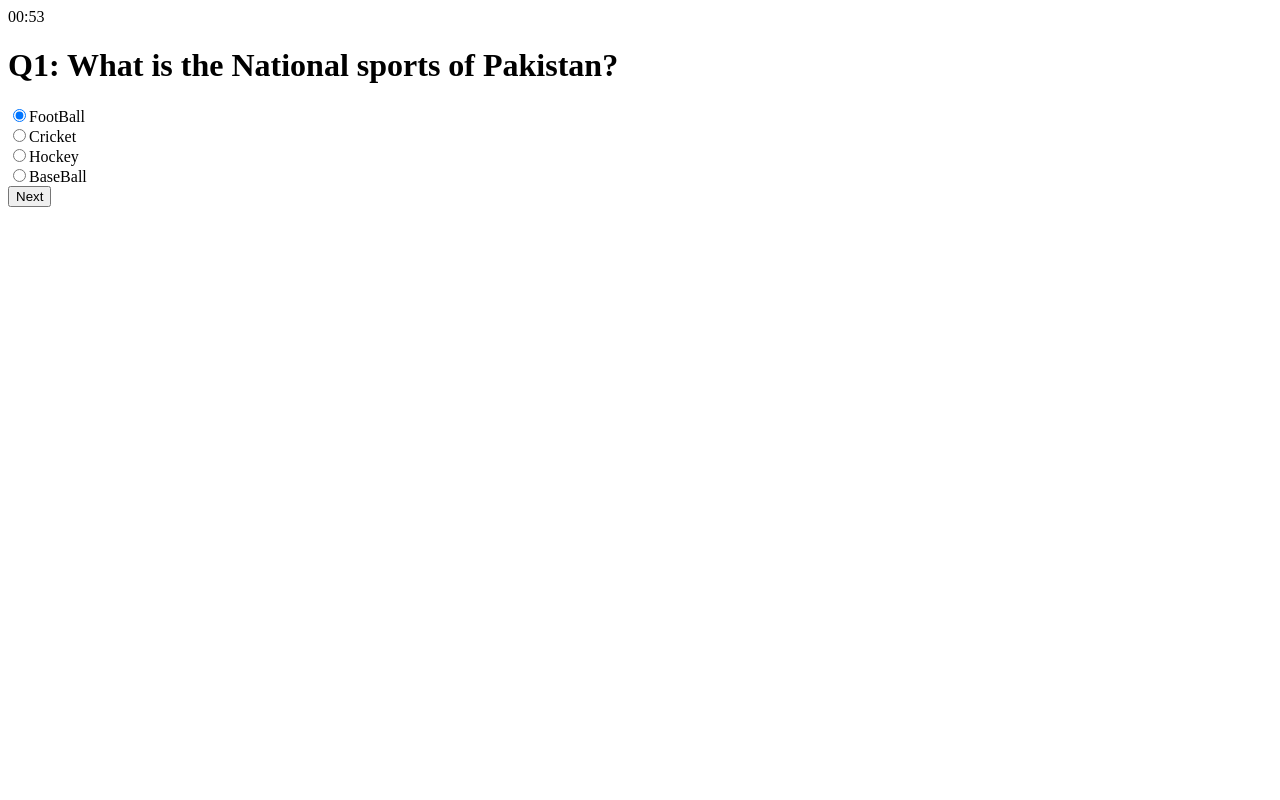
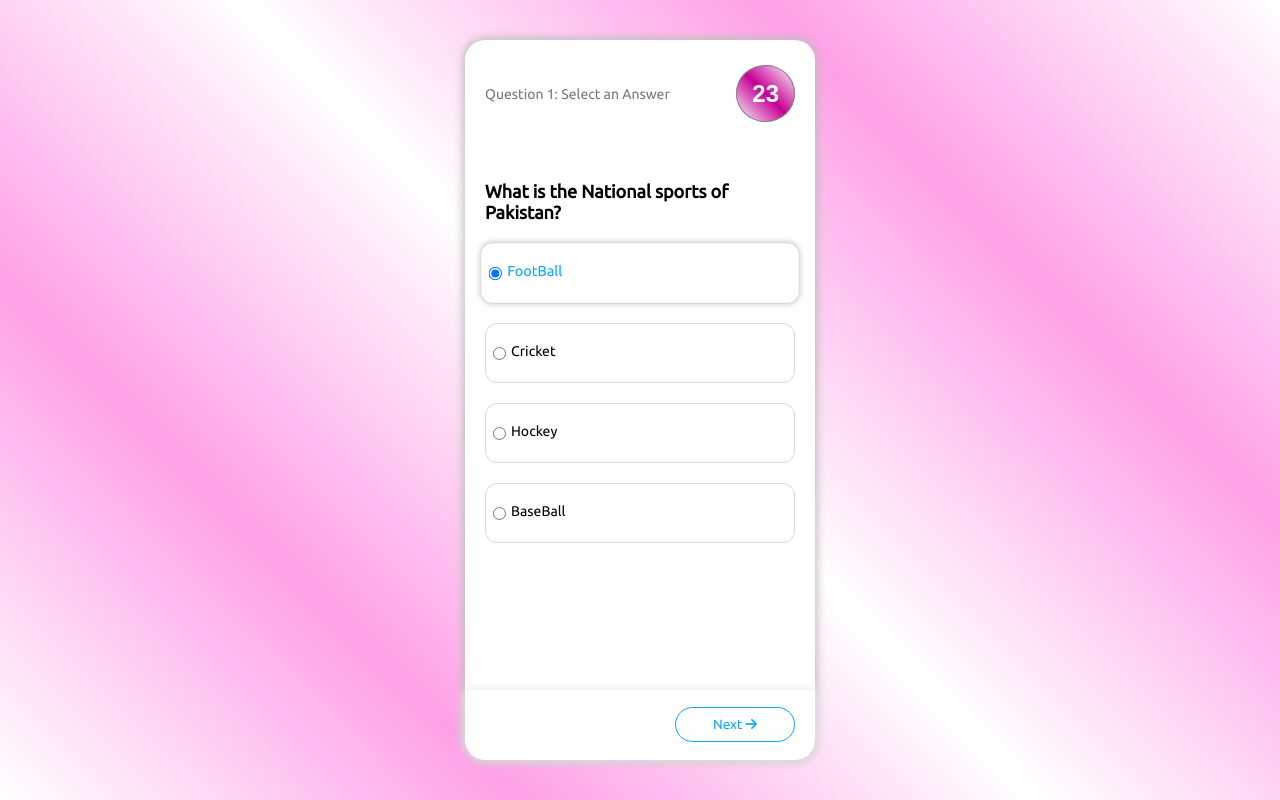
Before and after one commit to Danish12387/Assignments, a plain HTML site: page Java Script/JS-Assignment 04.html in a window 1280 px wide. Both pictures are taken after a click on the label "FootBall". Drawn offline with Linux system fonts and the light colour scheme.

Commit message:
js-assign updated 04

```diff
--- /dev/null
+++ b/Java Script/JS-Assignment 04.css
@@ -0,0 +1,155 @@
+@import url('https://fonts.googleapis.com/css2?family=Roboto&family=Ubuntu&display=swap');
+@import url('https://cdnjs.cloudflare.com/ajax/libs/font-awesome/6.4.2/css/all.min.css');
+
+/* font-family: 'Roboto', sans-serif;
+font-family: 'Ubuntu', sans-serif; */
+* {
+    margin: 0px;
+    padding: 0px;
+    box-sizing: border-box;
+    font-family: 'Ubuntu', sans-serif;
+}
+
+body {
+    height: 100vh;
+    display: flex;
+    justify-content: center;
+    align-items: center;
+    background: linear-gradient(45deg, transparent, #ffa1e7, transparent, #ffa1e7, transparent)
+}
+
+.container {
+    height: 90%;
+    width: 350px;
+    /* padding: 20px; */
+    box-shadow: 0px 0px 10px 2px rgb(189, 189, 189);
+    border-radius: 20px;
+    background-color: white;
+    position: relative;
+    display: flex;
+    justify-content: space-between;
+    /* align-items: center; */
+    flex-direction: column;
+}
+
+#set-time-div {
+    display: flex;
+    align-items: center;
+    justify-content: space-between;
+    margin-top: 40px;
+    margin-right: 20px;
+    margin-left: 20px;
+}
+
+#set-time {
+    border: 1px solid grey;
+    padding: 14px 15px;
+    border-radius: 100%;
+    font-size: 24px;
+    font-weight: bold;
+    font-family: sans-serif;
+    background: linear-gradient(45deg, transparent, #c40094, transparent);
+    color: white;
+}
+
+.option-div {
+    display: block;
+    cursor: pointer;
+    margin-top: 20px;
+    border: 1px solid rgb(216, 216, 216);
+    border-radius: 12px;
+    height: 60px;
+    display: flex;
+    align-items: center;
+    padding: 7px;
+    font-size: 14px;
+    transition: all .2s ease-out;
+    margin-right: 20px;
+    margin-left: 20px;
+}
+
+.option-div:hover {
+    transform: scale(1.03);
+    box-shadow: 0px 0px 5px 1px rgb(214, 214, 214);
+    color: #0ba6ff;
+}
+
+.options-span {
+    margin-left: 5px;
+    margin-bottom: 5px;
+}
+
+.question-h3 {
+    font-size: 18px;
+    margin-right: 20px;
+    margin-left: 20px;
+}
+
+#buttons {
+    display: flex;
+    justify-content: space-between;
+    align-items: center;
+    height: 70px;
+    border-bottom-left-radius: 20px;
+    border-bottom-right-radius: 20px;
+    padding: 0px 20px;
+    box-shadow: 0px 0px 10px 1px rgb(233, 233, 233);
+}
+
+.btns {
+    height: 35px;
+    width: 120px;
+    border-radius: 50px;
+    cursor: not-allowed;
+    border: 1px solid grey;
+    color: grey;
+    background-color: white;
+    transition: transform .2s ease-out, background-color .5s ease-in, color .3s ease-out, border .6s ease-in-out;
+}
+
+.btns:hover {
+    transform: scale(1.1);
+    background-color: #0ba6ff !important;
+    color: white !important;
+    border: 1px solid #0ba6ff !important;
+}
+
+#back-btn {
+    display: none;
+    cursor: pointer;
+    border: 1px solid #0ba6ff;
+    color: #0ba6ff;
+}
+
+#question-sent {
+    font-size: 14px;
+    color: rgb(119, 119, 119);
+}
+.result-div{
+    margin-top: 40px;
+    display: flex;
+    flex-direction: column;
+    justify-content: space-between;
+    height: 400px;
+    text-align: center;
+    color: rgb(0, 167, 0);
+}
+.result-quote-div{
+    background-color: rgb(226, 255, 226);
+    height: 150px;
+    margin-left: 20px;
+    margin-right: 20px;
+    border-radius: 20px;
+    padding-top: 20px;
+}
+.result-head{
+    text-align: center;
+    font-family: 'Roboto',sans-serif;
+    color: black;
+}
+.quote-p{
+    font-size: 14px;
+    margin: 0px 30px;
+    margin-top: 20px;
+    color: rgb(99, 99, 99);
+}
--- a/Java Script/JS-Assignment 04.html
+++ b/Java Script/JS-Assignment 04.html
@@ -5,19 +5,28 @@
     <meta charset="UTF-8">
     <meta name="viewport" content="width=device-width, initial-scale=1.0">
     <title>Quiz</title>
-    <style>
-        .option-div {
-            display: block;
-            cursor: pointer;
-        }
-    </style>
+    <link rel="stylesheet" href="JS-Assignment 04.css">
 </head>
 
 <body>
-    <div id="set-time-div">00:<span id="set-time">60</span></div>
-    <div id="que-container"></div>
-    <div id="result-container"></div>
-    <button id="next-btn" disabled>Next</button>
+    <div class="container">
+        <div id="set-time-div">
+            <div id="question-sent">
+                Question <span id="question-no"></span>: Select an Answer
+            </div>
+            <div>
+                <span id="set-time">30</span>
+            </div>
+        </div>
+        <div id="que-container"></div>
+        <div id="result-container"></div>
+        <div id="buttons">
+            <button id="back-btn" class="btns" disabled><span><i class="fa-solid fa-arrow-left"></i></span>
+                Previous</button>
+            <button id="next-btn" disabled class="btns">Next <span><i
+                        class="fa-solid fa-arrow-right"></i></span></button>
+        </div>
+    </div>
     <script>
         const Questions = [
             {
@@ -77,13 +86,16 @@
         const nextBtn = document.getElementById('next-btn')
         const setTimespan = document.getElementById('set-time')
         const setTimeDiv = document.getElementById('set-time-div')
+        const questionNo = document.getElementById('question-no')
+        const backBtn = document.getElementById('back-btn')
+        const buttons = document.getElementById('buttons')
 
         let currentQuestion = 0
         let rightAnswer = 0
         let wrongAnswer = 0
         let userAnswer = undefined
         let span1 = 1
-        let Time = 60
+        let Time = 30
 
         function setTimeFunction() {
             if (Time > 0) {
@@ -97,18 +109,21 @@
         function showQuestion() {
             queContainer.innerHTML = null
             let queDiv = document.createElement('div')
-            let h1 = document.createElement('h1')
-            h1.innerHTML = 'Q' + span1 + ': ' + Questions[currentQuestion].que
+            let h1 = document.createElement('h3')
+            h1.className = 'question-h3'
+            h1.innerHTML = Questions[currentQuestion].que
             queDiv.appendChild(h1)
-            span1++
-            Time = 60
+            questionNo.innerHTML = span1
+            Time = 30
 
             Questions[currentQuestion].options.map(data => {
                 let optionDiv = document.createElement('label')
                 optionDiv.className = 'option-div'
                 let input = document.createElement('input')
                 let span = document.createElement('span')
+                span.className = 'options-span'
                 input.type = 'radio'
+                input.style.backgroundColor = 'green'
                 input.name = 'options'
                 input.value = data
                 span.innerHTML = data
@@ -116,19 +131,53 @@
                     console.log(this.value)
                     userAnswer = this.value
                     nextBtn.disabled = false
+                    nextBtn.style.cursor = 'pointer'
+                    nextBtn.style.border = '1px solid #0ba6ff'
+                    nextBtn.style.color = '#0ba6ff'
                 })
                 optionDiv.appendChild(input)
                 optionDiv.appendChild(span)
                 queDiv.appendChild(optionDiv)
+
+
+                optionDiv.addEventListener('click', function () {
+
+                    optionDiv.style.color = '#0ba6ff'
+                    optionDiv.style.boxShadow = '0px 0px 5px 1px rgb(214, 214, 214)'
+                    optionDiv.style.transform = 'scale(1.03)'
+
+                    // if (optionDiv.style.color == 'black') {
+                    //     optionDiv.style.color = '#0ba6ff';
+                    //     optionDiv.style.boxShadow = '0px 0px 5px 1px rgb(212, 212, 212)';
+                    // }
+                    // else{
+                    //     optionDiv.style.color = 'black';
+                    //     optionDiv.style.boxShadow = '';
+                    // }
+                })
+
             })
             queContainer.appendChild(queDiv)
-            setTimeout(checkAnswer, 60000)
+
+            if (currentQuestion > 0) {
+                buttons.style.justifyContent = 'space-between'
+            }
+            else {
+                buttons.style.justifyContent = 'flex-end'
+            }
+            const timeOut = setTimeout(checkAnswer, 30000)
+
+            if (currentQuestion === 0) {
+                backBtn.disabled = true
+                backBtn.style.display = 'none'
+            }
         }
 
         showQuestion()
 
         function checkAnswer() {
             let correctAns = Questions[currentQuestion].correct
+            span1++
 
             if (userAnswer === correctAns) {
                 rightAnswer++
@@ -138,6 +187,7 @@
 
             if (currentQuestion + 1 === Questions.length) {
                 showResult()
+                clearInterval(timeInterval)
             }
 
             if (currentQuestion + 1 < Questions.length) {
@@ -149,19 +199,59 @@
             if (currentQuestion === Questions.length - 1) {
                 nextBtn.innerHTML = 'submit'
             }
+
+            if (currentQuestion == 0) {
+                buttons.style.justifyContent = 'flex-end'
+            }
+
+            if (currentQuestion > 0 && currentQuestion < Questions.length) {
+                backBtn.disabled = false
+                backBtn.style.display = 'block'
+                buttons.style.justifyContent = 'space-between'
+            }
+
+            nextBtn.style.cursor = 'not-allowed'
+            nextBtn.style.border = '1px solid grey'
+            nextBtn.style.color = 'grey'
         }
 
         function showResult() {
-            clearInterval(timeInterval)
             let resultDiv = document.createElement('div')
-            let h2 = document.createElement('h2')
+            resultDiv.className = 'result-div'
+
+            let resultHead = document.createElement('h2')
+            resultHead.className = 'result-head'
+            resultHead.innerHTML = 'Results'
+
+            let h2 = document.createElement('div')
+            h2.className = 'result-quote-div'
+
+            let quoteH2 = document.createElement('h2')
+            let quoteP = document.createElement('p')
+            quoteP.className = 'quote-p'
+
+
             let score = document.createElement('h2')
             let rightH3 = document.createElement('h3')
             let wrongH3 = document.createElement('h3')
-            h2.innerHTML = rightAnswer > wrongAnswer ? 'You Win' : 'You Lost'
-            score.innerHTML = 'Score: ' + rightAnswer * 10
-            rightH3.innerHTML = 'Right Answers:' + rightAnswer
-            wrongH3.innerHTML = 'Wrong Answers:' + wrongAnswer
+
+            if (rightAnswer > wrongAnswer) {
+                quoteH2.innerHTML = 'Congratulatons! You Win.'
+                quoteH2.style.color = 'green'
+                quoteP.innerHTML = "You've completed the quiz with a perfect score."
+            } else {
+                quoteH2.innerHTML = 'You Lost!'
+                quoteH2.style.color = 'red'
+                quoteP.innerHTML = "You've completed the quiz with a Lower score."
+            }
+
+            score.innerHTML = 'Score: ' + rightAnswer * 10 + ' /100'
+            rightH3.innerHTML = 'Right Answers: ' + rightAnswer
+            wrongH3.innerHTML = 'Wrong Answers: ' + wrongAnswer
+
+            h2.appendChild(quoteH2)
+            h2.appendChild(quoteP)
+            resultDiv.appendChild(resultHead)
             resultDiv.appendChild(h2)
             resultDiv.appendChild(score)
             resultDiv.appendChild(rightH3)
@@ -170,9 +260,46 @@
 
             queContainer.style.display = 'none'
             nextBtn.style.display = 'none'
+            backBtn.style.display = 'none'
             setTimeDiv.style.display = 'none'
+            currentQuestion++
         }
+
         nextBtn.addEventListener('click', checkAnswer)
+
+        backBtn.addEventListener('click', function () {
+            currentQuestion--
+            span1--
+            if (currentQuestion === 0) {
+                backBtn.disabled = true
+                backBtn.style.display = 'none'
+            }
+            // if (currentQuestion < Questions.length) {
+            //     backBtn.disabled = false
+            //     backBtn.style.display = 'block'
+            //     buttons.style.justifyContent = 'space-between'
+            // }
+            // if (currentQuestion >= 9) {
+            //     currentQuestion = 0
+            //     currentQuestion = 0
+            //     rightAnswer = 0
+            //     wrongAnswer = 0
+            //     userAnswer = undefined
+            //     span1 = 1
+            //     Time = 30
+
+            //     resultContainer.style.display = 'none'
+
+            //     queContainer.style.display = 'block'
+            //     nextBtn.style.display = 'block'
+            //     setTimeDiv.style.display = 'block'
+            //     backBtn.innerHTML = 'Previous'
+
+            // }
+
+            showQuestion()
+        }
+        )
     </script>
 </body>
 
```
